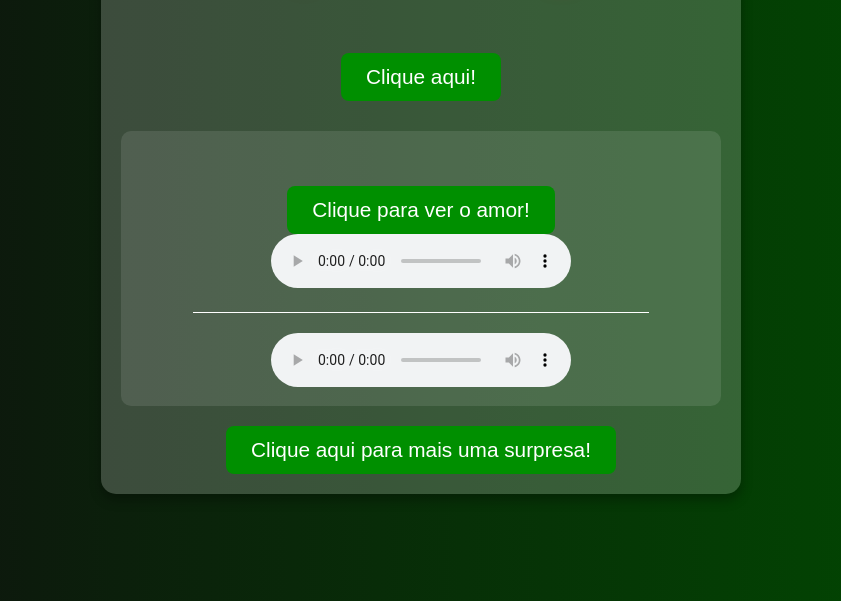
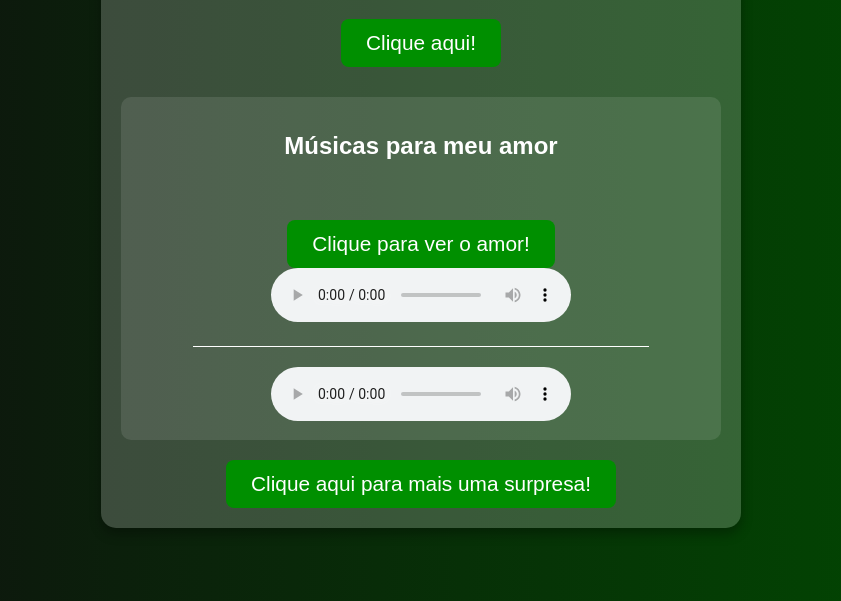
Before and after one commit to wmriafer/momor, a plain HTML site: page index.html in a window 1280 px wide. Shown: the part 215-816 px from the top of the page, without its empty margins (219-1060 px from the left). Drawn offline with Linux system fonts and the light colour scheme.

Commit message:
Update index.html

```diff
--- a/index.html
+++ b/index.html
@@ -14,6 +14,7 @@
         <p class="hidden-message" id="message">Você é a melhor coisa que já aconteceu na minha vida! Te amo! ❤️</p>
 
         <div class="extra-surprises">
+             <h2 class="music-title">Músicas para meu amor</h2>
             <button onclick="showHearts()">Clique para ver o amor!</button>
             <div id="heart-container"></div>
             <audio id="romantic-music" controls>
```
